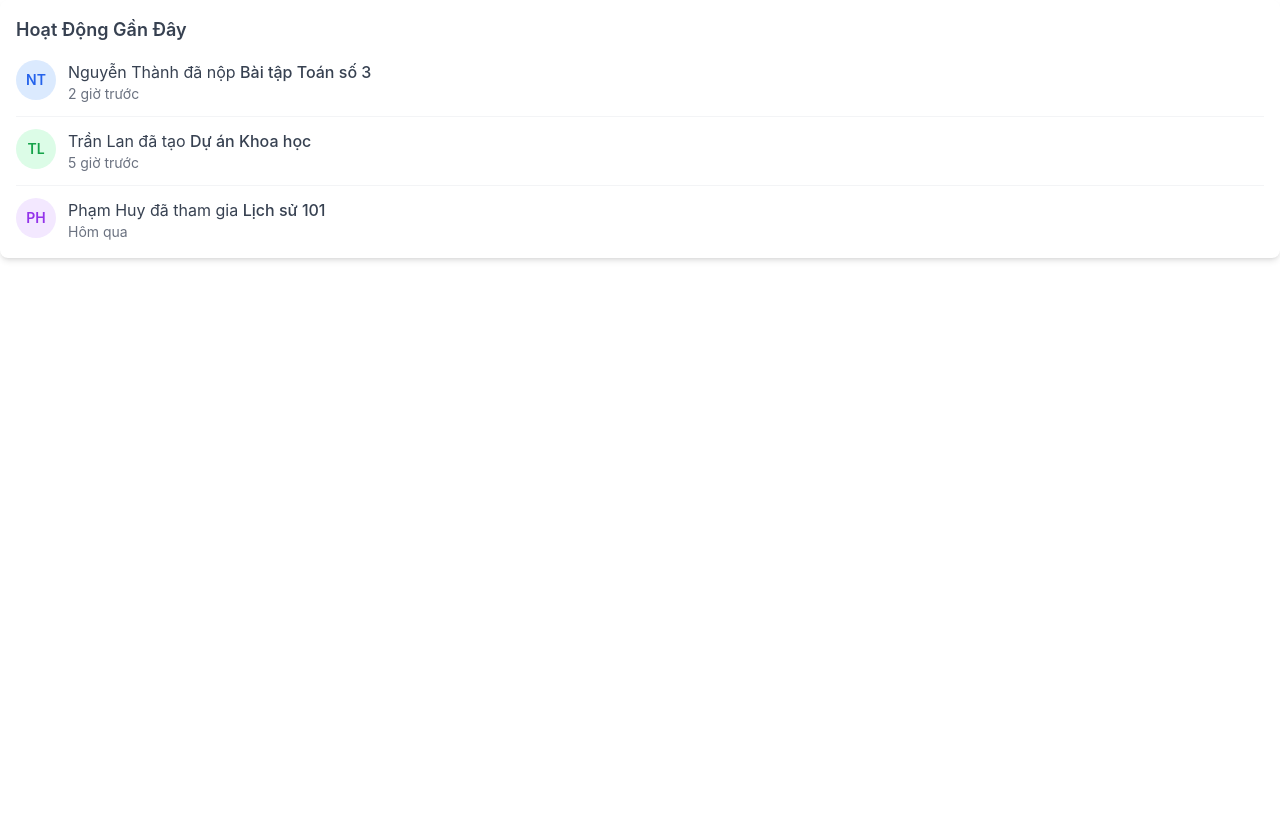
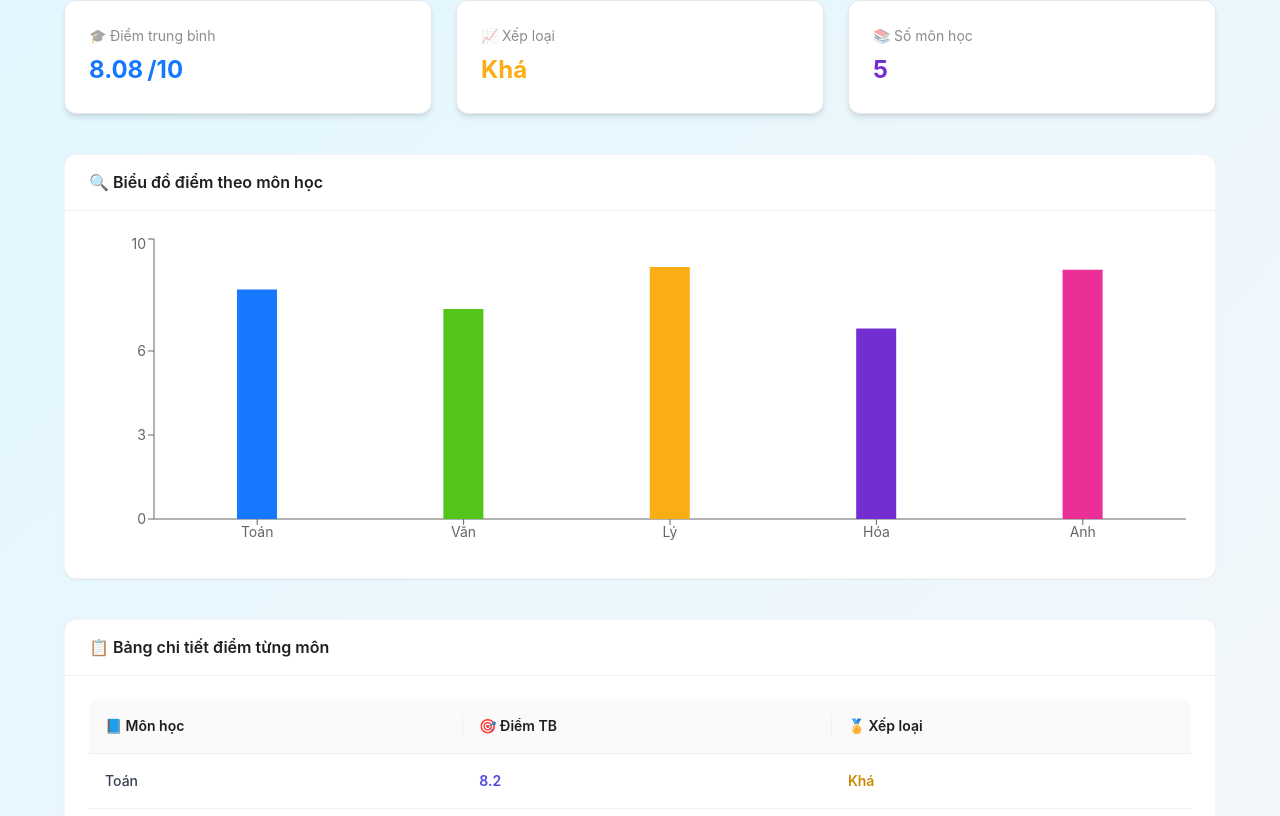
Before and after one commit to tu1en/MVS-FE, a React (Create React App) app: page /student-academic-performance in a window 1280 px wide. Before the commit this address led to /. Shown: the part 244-1060 px from the top of the page. Before the commit the page ends 800 px from the top, so only its background shows below. Built offline with nearby package versions, Linux system fonts and the light colour scheme.

Commit message:
add Academic performance page and attendance record page

```diff
--- a/package.json
+++ b/package.json
@@ -4,7 +4,6 @@
   "private": true,
   "proxy": "http://localhost:8090",
   "dependencies": {
-    "firebase": "^11.8.1",
     "@ant-design/icons": "^6.0.0",
     "@testing-library/dom": "^10.4.0",
     "@testing-library/jest-dom": "^6.6.3",
@@ -12,11 +11,13 @@
     "@testing-library/user-event": "^13.5.0",
     "antd": "^5.25.2",
     "axios": "^1.9.0",
+    "firebase": "^11.8.1",
     "react": "^19.1.0",
     "react-dom": "^19.1.0",
     "react-router-dom": "^7.6.0",
     "react-scripts": "5.0.1",
     "react-toastify": "^11.0.5",
+    "recharts": "^2.15.3",
     "web-vitals": "^2.1.4"
   },
   "scripts": {
--- a/src/App.js
+++ b/src/App.js
@@ -21,6 +21,8 @@ import { auth } from './config/firebase';
 import { useNavigate } from 'react-router-dom';
 import AdminDashboard from './pages/AdminDashboard';
 import TeacherDashboard from './pages/TeacherDashboard';
+import AcademicPerformance from './pages/AcademicPerformance';
+import AttendanceRecords from './pages/AttendanceRecords';
 /**
  * Main App component
  * Sets up routing for the application
@@ -64,6 +66,8 @@ function App() {
           <Route path="/reset-password" element={<ResetPassword />} />
           <Route path="/admin" element={<AdminDashboard />} />
           <Route path="/teacher" element={<TeacherDashboard />} />
+          <Route path="/student-academic-performance" element={<AcademicPerformance />} />
+          <Route path="/student-attendance-records" element={<AttendanceRecords />} />
         </Routes>
       </Layout>
     </Router>
--- /dev/null
+++ b/src/pages/AcademicPerformance.jsx
@@ -0,0 +1,135 @@
+import { Card, Table, Statistic, Row, Col } from 'antd';
+import { BarChart, Bar, XAxis, YAxis, Tooltip, ResponsiveContainer, Cell } from 'recharts';
+
+const data = [
+  { subject: 'Toán', score: 8.2 },
+  { subject: 'Văn', score: 7.5 },
+  { subject: 'Lý', score: 9.0 },
+  { subject: 'Hóa', score: 6.8 },
+  { subject: 'Anh', score: 8.9 },
+];
+
+const columns = [
+  {
+    title: '📘 Môn học',
+    dataIndex: 'subject',
+    key: 'subject',
+    render: (text) => <span className="font-medium text-gray-700">{text}</span>,
+  },
+  {
+    title: '🎯 Điểm TB',
+    dataIndex: 'score',
+    key: 'score',
+    render: (score) => <span className="font-semibold text-indigo-600">{score.toFixed(1)}</span>,
+  },
+  {
+    title: '🏅 Xếp loại',
+    key: 'rank',
+    render: (_, record) => {
+      const s = record.score;
+      if (s >= 8.5) return <span className="text-green-600 font-semibold">Giỏi</span>;
+      if (s >= 6.5) return <span className="text-yellow-600 font-semibold">Khá</span>;
+      return <span className="text-red-500 font-semibold">Trung bình</span>;
+    },
+  },
+];
+
+const colors = ['#1677ff', '#52c41a', '#faad14', '#722ed1', '#eb2f96'];
+
+export default function AcademicPerformance() {
+  const avgScore = (data.reduce((acc, cur) => acc + cur.score, 0) / data.length).toFixed(2);
+
+  return (
+    <div className="min-h-screen px-6 py-10 mt-20 bg-gradient-to-br from-[#e0f7ff] to-[#f5f7fa]">
+      <div className="max-w-6xl mx-auto space-y-10">
+        {/* Header */}
+        <div className="text-center">
+          <h1 className="text-4xl md:text-5xl font-bold text-gray-800 mb-2">
+            📊 Tổng quan học lực
+          </h1>
+          <p className="text-gray-500 text-lg">Theo dõi thành tích học tập của bạn một cách trực quan</p>
+        </div>
+
+        {/* Stats */}
+        <Row gutter={[24, 24]} justify="center">
+          <Col xs={24} md={8}>
+            <Card className="rounded-xl shadow-md border border-gray-200">
+              <Statistic
+                title="🎓 Điểm trung bình"
+                value={avgScore}
+                suffix="/10"
+                precision={2}
+                valueStyle={{ color: '#1677ff', fontWeight: 'bold' }}
+              />
+            </Card>
+          </Col>
+          <Col xs={24} md={8}>
+            <Card className="rounded-xl shadow-md border border-gray-200">
+              <Statistic
+                title="📈 Xếp loại"
+                value={
+                  avgScore >= 8.5
+                    ? 'Giỏi'
+                    : avgScore >= 6.5
+                    ? 'Khá'
+                    : 'Trung bình'
+                }
+                valueStyle={{
+                  color:
+                    avgScore >= 8.5
+                      ? '#52c41a'
+                      : avgScore >= 6.5
+                      ? '#faad14'
+                      : '#f5222d',
+                  fontWeight: 'bold',
+                }}
+              />
+            </Card>
+          </Col>
+          <Col xs={24} md={8}>
+            <Card className="rounded-xl shadow-md border border-gray-200">
+              <Statistic
+                title="📚 Số môn học"
+                value={data.length}
+                valueStyle={{ color: '#722ed1', fontWeight: 'bold' }}
+              />
+            </Card>
+          </Col>
+        </Row>
+
+        {/* Chart */}
+        <Card
+          title="🔍 Biểu đồ điểm theo môn học"
+          className="rounded-xl shadow-sm border border-gray-100"
+        >
+          <ResponsiveContainer width="100%" height={320}>
+            <BarChart data={data}>
+              <XAxis dataKey="subject" />
+              <YAxis domain={[0, 10]} />
+              <Tooltip />
+              <Bar dataKey="score" barSize={40}>
+                {data.map((_, index) => (
+                  <Cell key={index} fill={colors[index % colors.length]} />
+                ))}
+              </Bar>
+            </BarChart>
+          </ResponsiveContainer>
+        </Card>
+
+        {/* Table */}
+        <Card
+          title="📋 Bảng chi tiết điểm từng môn"
+          className="rounded-xl shadow-sm border border-gray-100"
+        >
+          <Table
+            columns={columns}
+            dataSource={data}
+            rowKey="subject"
+            pagination={false}
+            className="text-base"
+          />
+        </Card>
+      </div>
+    </div>
+  );
+}
--- /dev/null
+++ b/src/pages/AttendanceRecords.jsx
@@ -0,0 +1,145 @@
+import { Card, Table, Tag, Select, Row, Col } from 'antd';
+import { PieChart, Pie, Cell, Tooltip, ResponsiveContainer } from 'recharts';
+import { useState } from 'react';
+
+const allSubjects = ['Toán', 'Văn', 'Anh', 'Lý', 'Hóa'];
+
+const attendanceData = [
+  { date: '2024-05-01', subject: 'Toán', status: 'Có mặt' },
+  { date: '2024-05-02', subject: 'Toán', status: 'Vắng có phép' },
+  { date: '2024-05-03', subject: 'Văn', status: 'Có mặt' },
+  { date: '2024-05-04', subject: 'Anh', status: 'Vắng không phép' },
+  { date: '2024-05-05', subject: 'Lý', status: 'Có mặt' },
+  { date: '2024-05-06', subject: 'Hóa', status: 'Có mặt' },
+  { date: '2024-05-07', subject: 'Toán', status: 'Có mặt' },
+];
+
+const COLORS = {
+  'Có mặt': '#52c41a',
+  'Vắng có phép': '#faad14',
+  'Vắng không phép': '#f5222d',
+};
+
+const statusTag = {
+  'Có mặt': <Tag color="green">Có mặt</Tag>,
+  'Vắng có phép': <Tag color="gold">Vắng có phép</Tag>,
+  'Vắng không phép': <Tag color="red">Vắng không phép</Tag>,
+};
+
+export default function AttendanceRecords() {
+  const [selectedSubject, setSelectedSubject] = useState('Tất cả');
+
+  const filteredData =
+    selectedSubject === 'Tất cả'
+      ? attendanceData
+      : attendanceData.filter((item) => item.subject === selectedSubject);
+
+  const summary = {
+    'Có mặt': filteredData.filter((d) => d.status === 'Có mặt').length,
+    'Vắng có phép': filteredData.filter((d) => d.status === 'Vắng có phép').length,
+    'Vắng không phép': filteredData.filter((d) => d.status === 'Vắng không phép').length,
+  };
+
+  const chartData = Object.entries(summary)
+    .filter(([_, count]) => count > 0)
+    .map(([status, count]) => ({
+      name: status,
+      value: count,
+    }));
+
+  const columns = [
+    {
+      title: '📅 Ngày',
+      dataIndex: 'date',
+      key: 'date',
+    },
+    {
+      title: '📘 Môn học',
+      dataIndex: 'subject',
+      key: 'subject',
+    },
+    {
+      title: '📌 Trạng thái',
+      dataIndex: 'status',
+      key: 'status',
+      render: (status) => statusTag[status],
+    },
+  ];
+
+  return (
+    <div className="min-h-screen px-6 py-10 bg-gradient-to-br mt-20 from-[#fff1f0] to-[#f0f5ff]">
+      <div className="max-w-5xl mx-auto space-y-10">
+        {/* Tiêu đề */}
+        <div className="text-center">
+          <h1 className="text-4xl md:text-5xl font-bold text-gray-800 mb-2">📊 Điểm danh</h1>
+          <p className="text-gray-600 text-lg">Theo dõi tình hình chuyên cần của bạn</p>
+        </div>
+
+        {/* Bộ lọc */}
+        <Card className="rounded-xl shadow border">
+          <div className="flex flex-col sm:flex-row sm:items-center gap-4">
+            <label className="font-medium text-gray-700">Chọn môn học:</label>
+            <Select
+              value={selectedSubject}
+              onChange={setSelectedSubject}
+              options={[{ label: 'Tất cả', value: 'Tất cả' }, ...allSubjects.map((s) => ({ label: s, value: s }))]}
+              style={{ width: 200 }}
+            />
+          </div>
+        </Card>
+
+        {/* Biểu đồ chuyên cần */}
+        <Row gutter={[24, 24]} align="middle">
+          <Col xs={24} md={12}>
+            <Card
+              title="📈 Tỷ lệ chuyên cần"
+              className="rounded-xl shadow border"
+              bodyStyle={{ height: 300, display: 'flex', justifyContent: 'center', alignItems: 'center' }}
+            >
+              <ResponsiveContainer width="100%" height="100%">
+                <PieChart>
+                  <Pie
+                    data={chartData}
+                    dataKey="value"
+                    nameKey="name"
+                    outerRadius={100}
+                    label
+                  >
+                    {chartData.map((entry, index) => (
+                      <Cell key={index} fill={COLORS[entry.name]} />
+                    ))}
+                  </Pie>
+                  <Tooltip />
+                </PieChart>
+              </ResponsiveContainer>
+            </Card>
+          </Col>
+
+          {/* Thống kê tổng */}
+          <Col xs={24} md={12}>
+            <Card title="📋 Tổng kết" className="rounded-xl shadow border">
+              <ul className="space-y-2 text-base">
+                {Object.keys(summary).map((status) => (
+                  <li key={status} className="flex justify-between">
+                    <span>{status}</span>
+                    <span className="font-semibold text-gray-800">{summary[status]} buổi</span>
+                  </li>
+                ))}
+              </ul>
+            </Card>
+          </Col>
+        </Row>
+
+        {/* Bảng điểm danh */}
+        <Card title="📅 Danh sách điểm danh" className="rounded-xl shadow border">
+          <Table
+            columns={columns}
+            dataSource={filteredData}
+            rowKey={(record, idx) => `${record.date}-${idx}`}
+            pagination={false}
+          />
+        </Card>
+      </div>
+    </div>
+  );
+}
```
Also changed, not shown: 1 other file (tests, documents, lock files or other folders).
